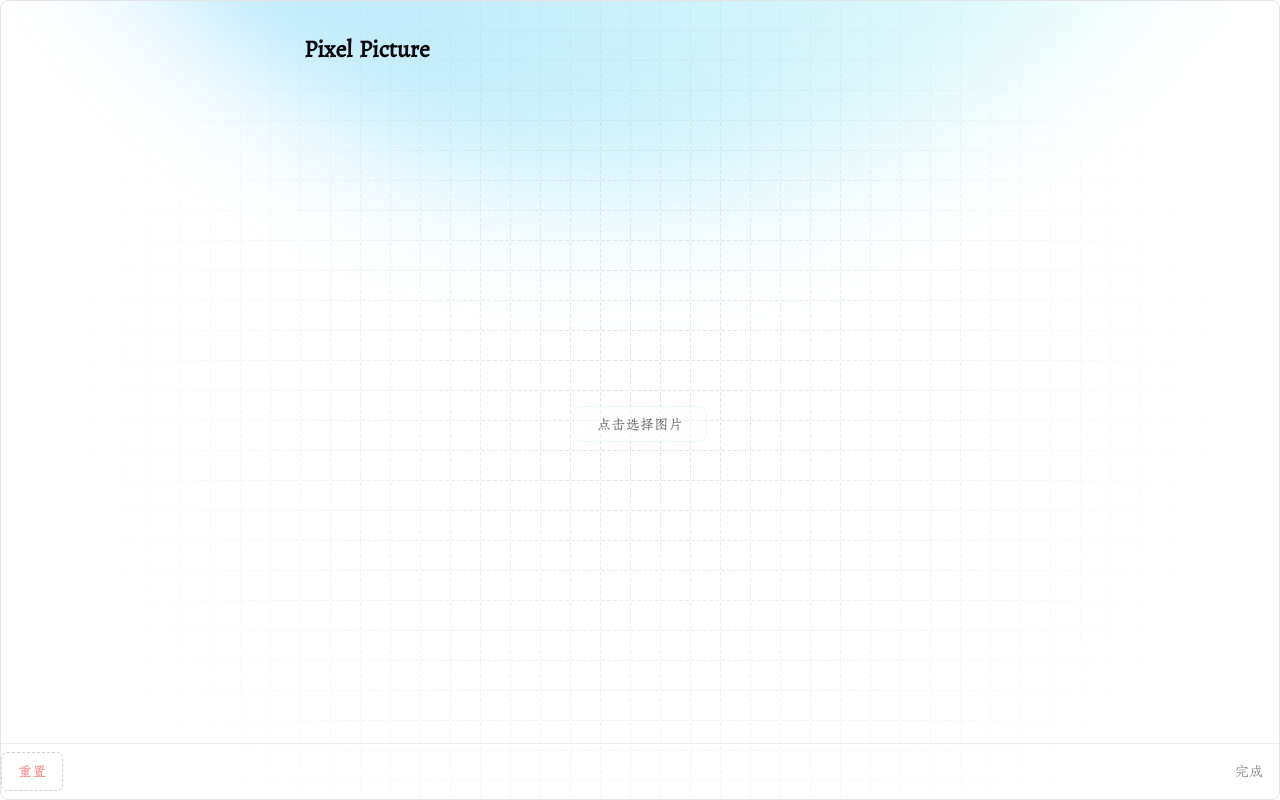
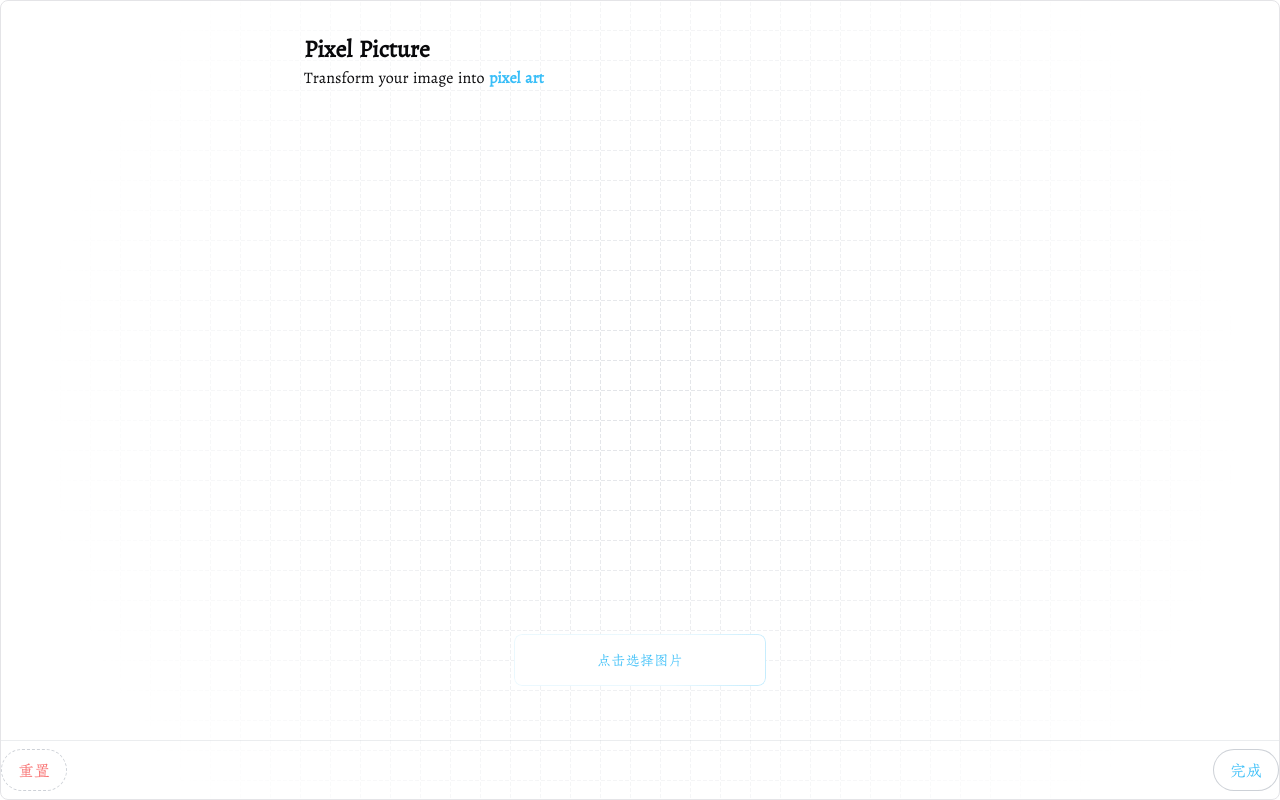
Before and after one commit to Maidang1/pixel-picture, a React (Vite) app: page / in a window 1280 px wide. Built offline with nearby package versions, Linux system fonts and the light colour scheme.

Commit message:
feat: 完善 UI

```diff
--- a/src/App.tsx
+++ b/src/App.tsx
@@ -1,10 +1,11 @@
 import React, { useState, useRef, useEffect } from 'react'
 import { Label } from "@/components/ui/label"
 import { Slider } from "@/components/ui/slider"
-import { Download } from 'lucide-react'
+import { Download,ChevronLeft } from 'lucide-react'
 import { Switch } from "@/components/ui/switch"
 import { GridPattern } from "@/components/magicui/grid-pattern"
 import { ShinyButton } from "@/components/magicui/shiny-button"
+import { RippleButton } from "@/components/magicui/ripple-button"
 import ReactConfetti from 'react-confetti'
 import { cn } from "@/lib/utils";
 
@@ -239,16 +240,17 @@ function App() {
 
             <div className="flex justify-center gap-4">
               <button
-                className="button button-ghost"
+                className="btn btn-normal flex items-center gap-2"
                 onClick={() => {
                   setIsCompleted(false);
                   handleReset();
                 }}
               >
-                重新开始
+                <ChevronLeft className="w-4 h-4" />
+                返回
               </button>
               <button
-                className="button button-primary flex items-center gap-2"
+                className="btn btn-normal flex items-center gap-2"
                 onClick={handleExportImage}
               >
                 <Download className="w-4 h-4" />
@@ -270,21 +272,31 @@ function App() {
     <GridBackground>
       <div className='flex flex-col h-full w-full max-w-full max-h-full box-border relative overflow-hidden justify-between'>
         <div className="p-4 md:p-8 overflow-auto w-full max-w-full h-full max-h-full box-border relative">
-          <span className='md:rounded-full bg-gradient-to-t md:bg-gradient-to-r from-sky-400 to-teal-100 opacity-40 aspect-square blur-3xl absolute -z-10 w-[100%] md:w-full bottom-[calc(100%-200px)] left-1/2 -translate-x-1/2 md:left-0 md:translate-x-0'></span>
+          {/* <span className='md:rounded-full bg-gradient-to-t md:bg-gradient-to-r from-sky-400 to-teal-100 opacity-40 aspect-square blur-3xl absolute -z-10 w-[100%] md:w-full bottom-[calc(85%-200px)] left-1/2 -translate-x-1/2 md:left-0 md:translate-x-0'></span> */}
           <div className="container max-w-2xl mx-auto space-y-6 h-full">
-            <div className="flex items-center justify-between">
+            <div className="flex justify-between flex-col flex-start items-start">
               <div className="text-2xl font-bold">Pixel Picture</div>
+              <div className='text-l'>Transform your image into <span className='text-primary font-bold'>pixel art</span></div>
             </div>
 
+            {/* 上传图片控件 */}
             {
-              !imageFile && <div className="flex flex-col items-center justify-center h-full">
+              !imageFile && <div className="flex flex-col items-center justify-end h-full box-border overflow-auto pb-[70px]">
                 <Label
                   htmlFor="file-upload"
                   className="cursor-pointer w-full max-w-[300px]"
                 >
-                  <div className="flex flex-col h-full items-center gap-2 p-6  rounded-lg hover:border-primary transition-colors">
-                    <ShinyButton className="text-sm text-muted-foreground">
-                      点击选择图片
+                  <div className="flex flex-col h-full items-end gap-2 p-6 rounded-lg hover:border-primary transition-colors">
+                    <ShinyButton
+                      className='!w-full bg-white'
+                      onClick={() => {
+                        const input = document.getElementById('file-upload') as HTMLInputElement;
+                        input?.click();
+                      }}
+                    >
+                      <div className='flex items-center justify-center'>
+                        <span className='text-sm text-primary'>点击选择图片</span>
+                      </div>
                     </ShinyButton>
                   </div>
                   <input
@@ -395,14 +407,14 @@ function App() {
           </div>
         </div >
         <div className='flex justify-between gap-2 px-4 md:px-0 py-2 mt-2 border-t border-gray-400/20'>
-          <button className='button button-ghost danger' onClick={handleReset}>重置</button>
-          <button
-            className='button button-ghost border-[#9ca3af80]'
+          <RippleButton className='btn btn-ghost danger' onClick={handleReset}>重置</RippleButton>
+          <RippleButton
+            className='btn btn-ghost border-[#9ca3af80]'
             onClick={handleComplete}
             disabled={!imageFile || isLoading}
           >
             完成
-          </button>
+          </RippleButton>
         </div>
       </div>
     </GridBackground>
--- /dev/null
+++ b/src/components/magicui/ripple-button.tsx
@@ -0,0 +1,91 @@
+"use client";
+
+import { cn } from "@/lib/utils";
+import React, { MouseEvent, useEffect, useState } from "react";
+
+interface RippleButtonProps
+  extends React.ButtonHTMLAttributes<HTMLButtonElement> {
+  rippleColor?: string;
+  duration?: string;
+}
+
+export const RippleButton = React.forwardRef<
+  HTMLButtonElement,
+  RippleButtonProps
+>(
+  (
+    {
+      className,
+      children,
+      rippleColor = "#ffffff",
+      duration = "600ms",
+      onClick,
+      ...props
+    },
+    ref,
+  ) => {
+    const [buttonRipples, setButtonRipples] = useState<
+      Array<{ x: number; y: number; size: number; key: number }>
+    >([]);
+
+    const handleClick = (event: MouseEvent<HTMLButtonElement>) => {
+      createRipple(event);
+      onClick?.(event);
+    };
+
+    const createRipple = (event: MouseEvent<HTMLButtonElement>) => {
+      const button = event.currentTarget;
+      const rect = button.getBoundingClientRect();
+      const size = Math.max(rect.width, rect.height);
+      const x = event.clientX - rect.left - size / 2;
+      const y = event.clientY - rect.top - size / 2;
+
+      const newRipple = { x, y, size, key: Date.now() };
+      setButtonRipples((prevRipples) => [...prevRipples, newRipple]);
+    };
+
+    useEffect(() => {
+      if (buttonRipples.length > 0) {
+        const lastRipple = buttonRipples[buttonRipples.length - 1];
+        const timeout = setTimeout(() => {
+          setButtonRipples((prevRipples) =>
+            prevRipples.filter((ripple) => ripple.key !== lastRipple.key),
+          );
+        }, parseInt(duration));
+        return () => clearTimeout(timeout);
+      }
+    }, [buttonRipples, duration]);
+
+    return (
+      <button
+        className={cn(
+          "relative flex cursor-pointer items-center justify-center overflow-hidden rounded-lg border-2 bg-background px-4 py-2 text-center text-primary",
+          className,
+        )}
+        onClick={handleClick}
+        ref={ref}
+        {...props}
+      >
+        <div className="relative z-10">{children}</div>
+        <span className="pointer-events-none absolute inset-0">
+          {buttonRipples.map((ripple) => (
+            <span
+              className="absolute animate-rippling rounded-full bg-background opacity-30"
+              key={ripple.key}
+              style={{
+                width: `${ripple.size}px`,
+                height: `${ripple.size}px`,
+                top: `${ripple.y}px`,
+                left: `${ripple.x}px`,
+                backgroundColor: rippleColor,
+                transform: `scale(0)`,
+              }}
+            />
+          ))}
+        </span>
+      </button>
+    );
+  },
+);
+
+RippleButton.displayName = "RippleButton";
--- a/src/components/magicui/shiny-button.tsx
+++ b/src/components/magicui/shiny-button.tsx
@@ -40,7 +40,7 @@ export const ShinyButton = React.forwardRef<
     <motion.button
       ref={ref}
       className={cn(
-        "relative rounded-lg px-6 py-2 font-medium backdrop-blur-xl transition-shadow duration-300 ease-in-out hover:shadow dark:bg-[radial-gradient(circle_at_50%_0%,hsl(var(--primary)/10%)_0%,transparent_60%)] dark:hover:shadow-[0_0_20px_hsl(var(--primary)/10%)]",
+        "relative rounded-lg px-8 py-4 font-medium backdrop-blur-xl transition-shadow duration-300 ease-in-out hover:shadow dark:bg-[radial-gradient(circle_at_50%_0%,hsl(var(--primary)/10%)_0%,transparent_60%)] dark:hover:shadow-[0_0_20px_hsl(var(--primary)/10%)]",
         className,
       )}
       {...animationProps}
--- a/src/index.css
+++ b/src/index.css
@@ -80,7 +80,7 @@
   font-family: 'Pixel', sans-serif;
 }
 
-.button {
+.btn {
   display: inline-flex;
   align-items: center;
   justify-content: center;
@@ -91,7 +91,7 @@
   font-weight: 500;
 }
 
-.button.button-ghost.danger {
+.btn.btn-ghost.danger {
   border-width: 1px;
   border-style: dashed;
   border-color: #f8717180;
@@ -99,7 +99,17 @@
   color: rgb(248 113 113 / var(--tw-text-opacity));
 }
 
-.button.button-ghost {
+.btn.btn-ghost {
   border-width: 1px !important;
   border-color: #9ca3af80 !important;
 }
+.btn.btn-normal {
+  --tw-bg-opacity: 1;
+  background-color: rgb(255 255 255 / var(--tw-bg-opacity));
+  --tw-shadow: 0 1px 3px 0 rgb(0 0 0 / .1), 0 1px 2px -1px rgb(0 0 0 / .1);
+  --tw-shadow-colored: 0 1px 3px 0 var(--tw-shadow-color), 0 1px 2px -1px var(--tw-shadow-color);
+  box-shadow: var(--tw-ring-offset-shadow, 0 0 #0000),var(--tw-ring-shadow, 0 0 #0000),var(--tw-shadow);
+  transition-property: color,background-color,border-color,text-decoration-color,fill,stroke;
+  transition-timing-function: cubic-bezier(.4,0,.2,1);
+  transition-duration: .15s
+}
--- a/tailwind.config.js
+++ b/tailwind.config.js
@@ -53,6 +53,20 @@ export default {
   				'4': 'hsl(var(--chart-4))',
   				'5': 'hsl(var(--chart-5))'
   			}
+  		},
+  		animation: {
+  			rippling: 'rippling var(--duration) ease-out'
+  		},
+  		keyframes: {
+  			rippling: {
+  				'0%': {
+  					opacity: '1'
+  				},
+  				'100%': {
+  					transform: 'scale(2)',
+  					opacity: '0'
+  				}
+  			}
   		}
   	}
   },
```
